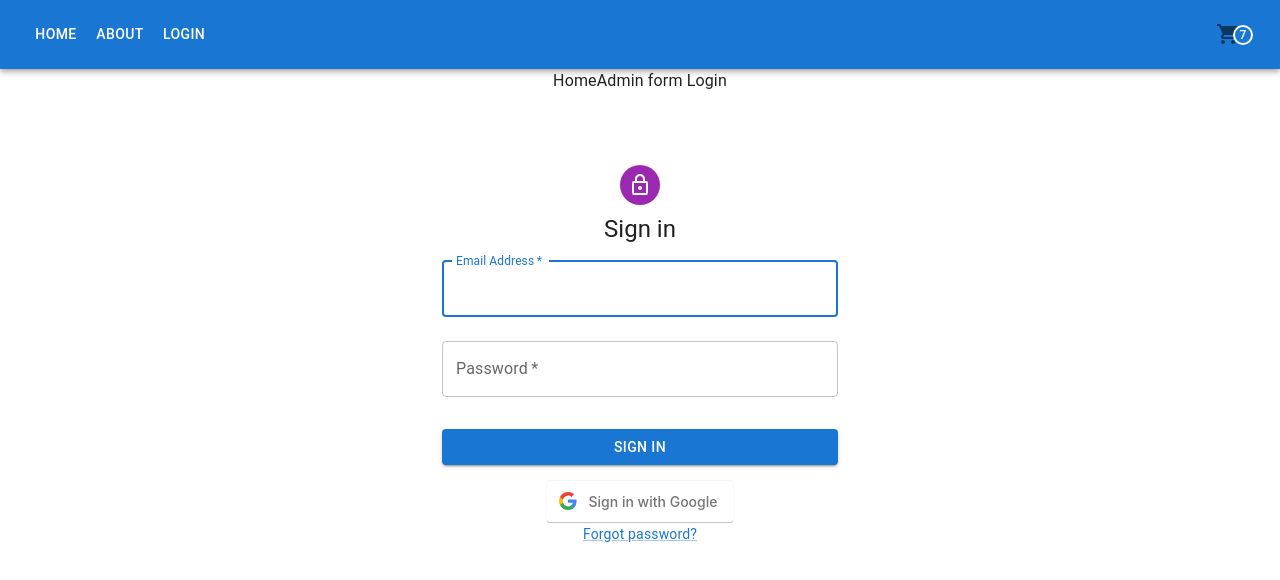
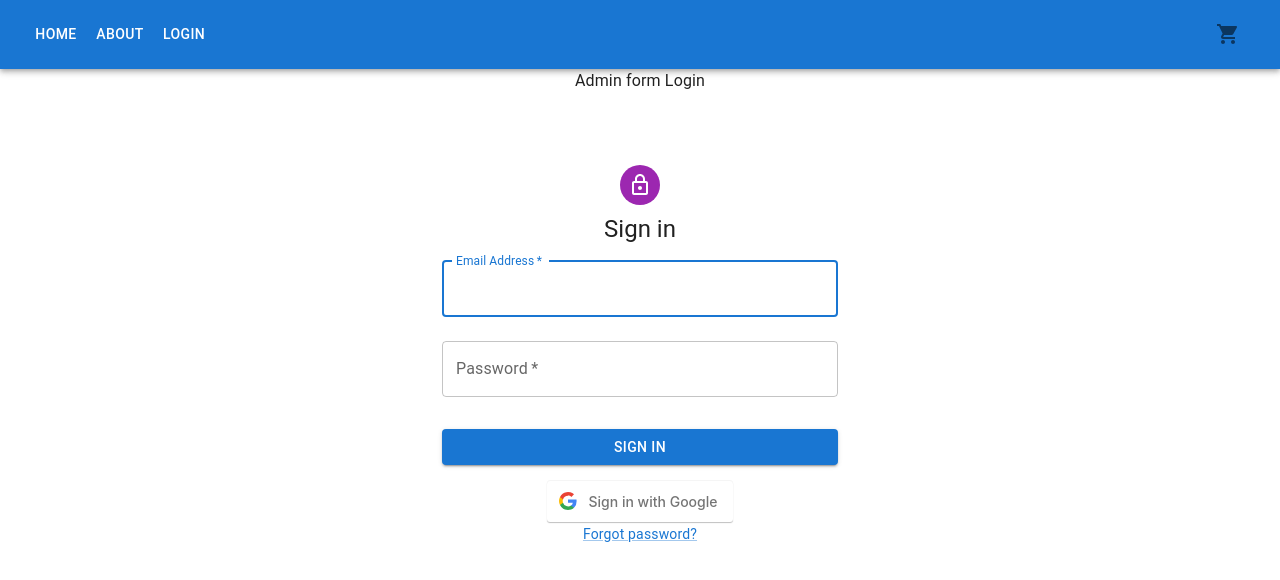
Before and after one commit to mynkbis/firebase-ecom, a React (Create React App) app: page / in a window 1280 px wide. Shown: the top 580 px of the page. Built offline with nearby package versions, Linux system fonts and the light colour scheme; no server answers.

Commit message:
color changed for dashboard

```diff
--- a/src/components/navbar.js
+++ b/src/components/navbar.js
@@ -183,7 +183,7 @@ React.useEffect(() => {
                           >
                             Login
                           </Link>}
-                         {user && <NavLink style={{ color: "white", textDecoration: "none" }} to='/admin/dashboard'>Dashboard</NavLink>}
+                         {user && <NavLink style={{ color: "Blue", textDecoration: "none" }} to='../home/admin/dashboard'>Dashboard</NavLink>}
 
                         </Box>
                       </Box>
@@ -254,7 +254,7 @@ React.useEffect(() => {
                   Login
                 </NavLink>
               }
-              {user && <NavLink style={{ color: "white", textDecoration: "none" }} to='/admin/dashboard'>Dashboard</NavLink>}
+              {user && <NavLink style={{ color: "white", textDecoration: "none" }} to='../home/admin/dashboard'>Dashboard</NavLink>}
             </Button>
 
 
@@ -272,7 +272,7 @@ React.useEffect(() => {
                   to="/cart"
                 >
                   <IconButton aria-label="cart">
-                    <StyledBadge badgeContent={7} color="primary">
+                    <StyledBadge badgeContent={0} color="primary">
                       <ShoppingCartIcon>
                         <Accordion>
                           <AccordionSummary
--- a/src/pages/home.js
+++ b/src/pages/home.js
@@ -3,7 +3,7 @@ import AdminLogin from './adminLogin'
 
 const Home = () => {
   return (
-    <div>Home
+    <div>
       <AdminLogin/>
 
     </div>
```
